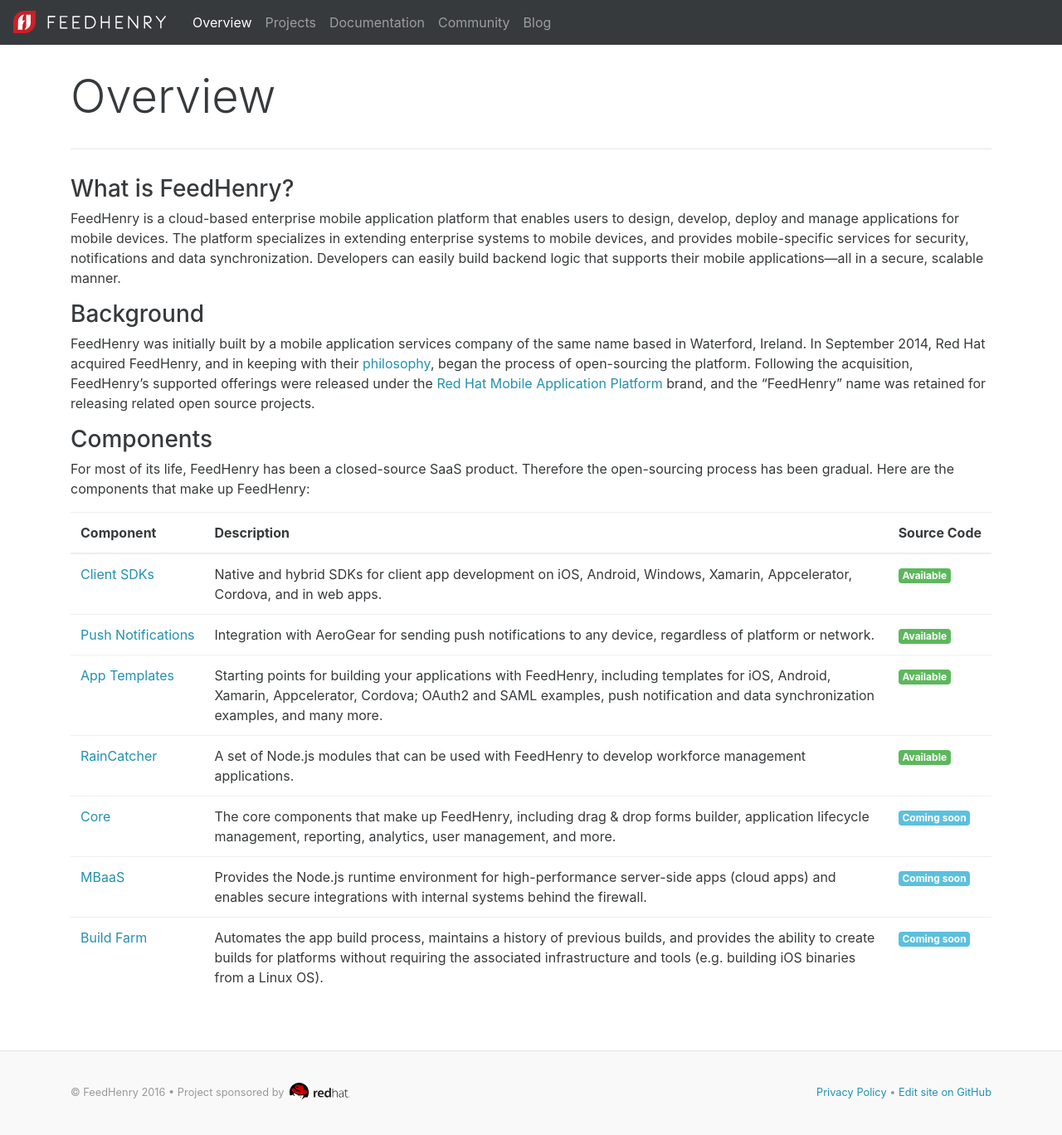
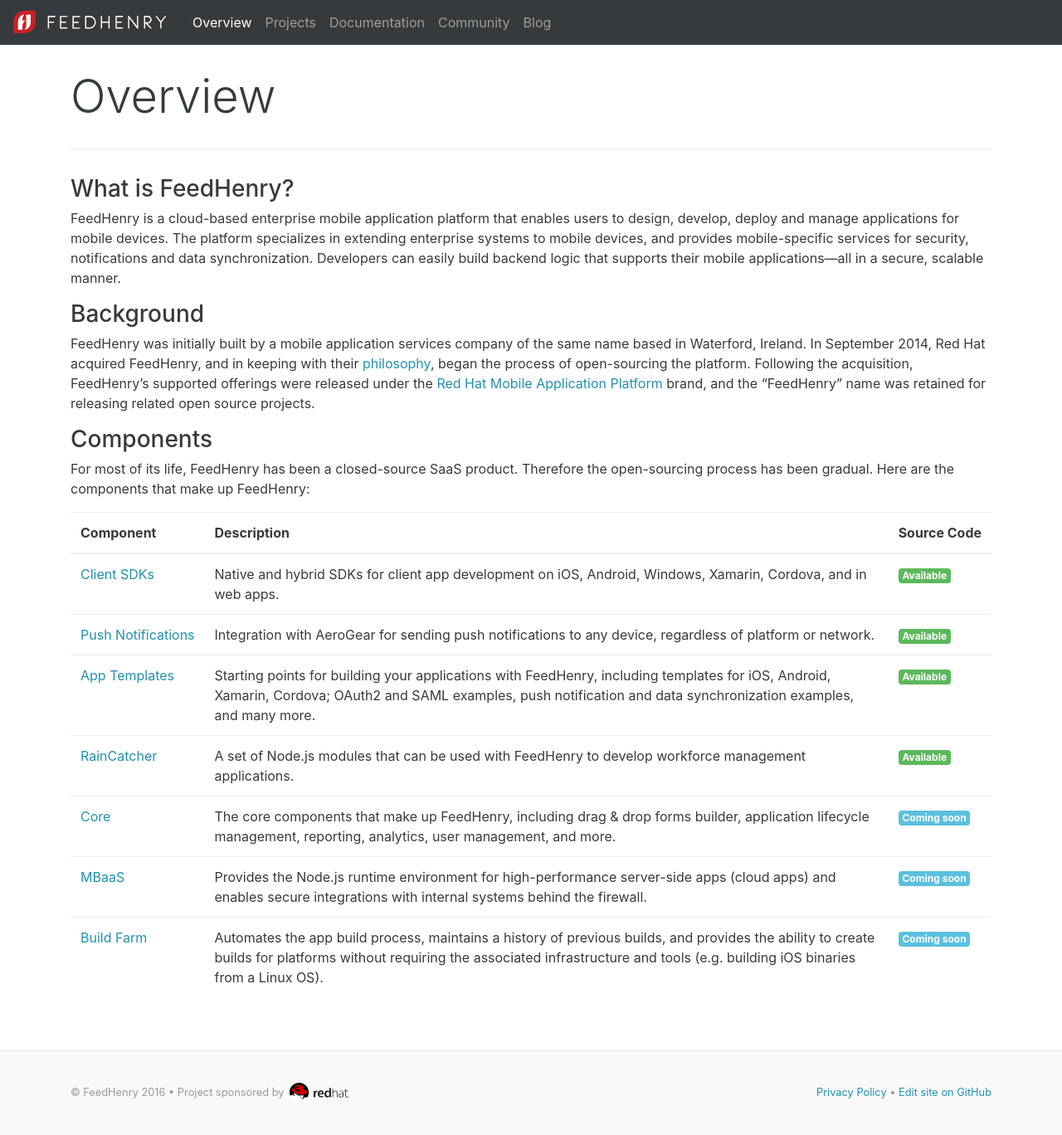
Before and after one commit to feedhenry/feedhenry.github.io, a Jekyll site: the page built from overview.md, in a window 1280 px wide. Shown: the whole page at 83% size. Built offline with Jekyll 4.4.1, drawn with Linux system fonts in a browser that asks for light colours; nearby versions of some CDN libraries.

Commit message:
Remove Appcelerator references

```diff
--- a/index.html
+++ b/index.html
@@ -30,7 +30,7 @@
       </div>
       <div class="col-md-4">
         <h4><i class="fa fa-code" aria-hidden="true"></i> Mobile SDKs</h4>
-        <p>Native SDKs for iOS, Android, and cross-platform SDKs for Xamarin, Appcelerator, Cordova and others.</p>
+        <p>Native SDKs for iOS, Android, and cross-platform SDKs for Xamarin, Cordova and others.</p>
         <p><a class="btn btn-secondary" href="{{ "/projects/#client-sdks" | relative_url }}" role="button">Learn more &raquo;</a></p>
       </div>
     </div>
--- a/overview.md
+++ b/overview.md
@@ -32,9 +32,9 @@
 
 | Component | Description | Source Code
 | -
-| [Client SDKs]({{ "/projects/#client-sdks" | relative_url }}) | Native and hybrid SDKs for client app development on iOS, Android, Windows, Xamarin, Appcelerator, Cordova, and in web apps. | <span class="tag tag-success">Available</span>
+| [Client SDKs]({{ "/projects/#client-sdks" | relative_url }}) | Native and hybrid SDKs for client app development on iOS, Android, Windows, Xamarin, Cordova, and in web apps. | <span class="tag tag-success">Available</span>
 | [Push Notifications]({{ "/projects/#push-notifications" | relative_url }}) | Integration with AeroGear for sending push notifications to any device, regardless of platform or network. | <span class="tag tag-success">Available</span>
-| [App Templates]({{ "/projects/#app-templates" | relative_url }}) | Starting points for building your applications with FeedHenry, including templates for iOS, Android, Xamarin, Appcelerator, Cordova; OAuth2 and SAML examples, push notification and data synchronization examples, and many more. | <span class="tag tag-success">Available</span>
+| [App Templates]({{ "/projects/#app-templates" | relative_url }}) | Starting points for building your applications with FeedHenry, including templates for iOS, Android, Xamarin, Cordova; OAuth2 and SAML examples, push notification and data synchronization examples, and many more. | <span class="tag tag-success">Available</span>
 | [RainCatcher]({{ "/projects/#raincatcher" | relative_url }}) | A set of Node.js modules that can be used with FeedHenry to develop workforce management applications. | <span class="tag tag-success">Available</span>
 | [Core]({{ "/projects/#core" | relative_url }}) | The core components that make up FeedHenry, including drag & drop forms builder, application lifecycle management, reporting, analytics, user management, and more. | <span class="tag tag-info">Coming soon</span>
 | [MBaaS]({{ "/projects/#mbaas" | relative_url }}) | Provides the Node.js runtime environment for high-performance server-side apps (cloud apps) and enables secure integrations with internal systems behind the firewall. | <span class="tag tag-info">Coming soon</span>
```
Also changed, not shown: projects.md (+2 -2 lines).
